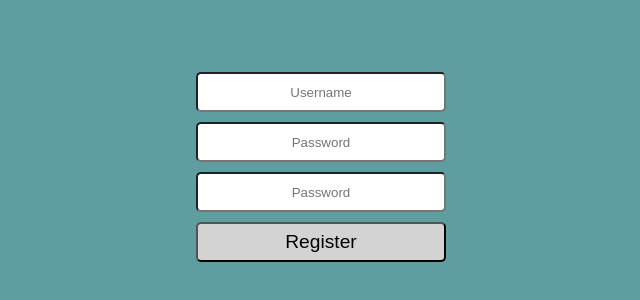
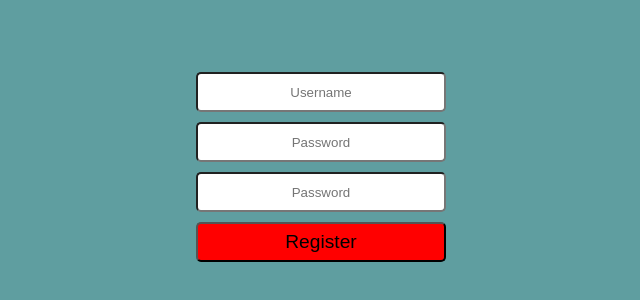
Before and after one commit to tthikida/corkboard, a React (Create React App) app: page / in a window 1280 px wide. Shown: the part 156-456 px from the top of the page, without its empty margins (319-959 px from the left). Built offline with nearby package versions, Linux system fonts and the light colour scheme; a web font is replaced by a local one.

Commit message:
form practicing done. start keeper app part 3 - final sauce

```diff
--- a/src/components/LoginForm.js
+++ b/src/components/LoginForm.js
@@ -9,9 +9,7 @@ function LoginForm(props) {
                 <Input type={"text"} placeholder={"Username"} />
                 <Input type={"password"} placeholder={"Password"} />
                 {props.isRegistered ? null : < Input type={"password"} placeholder={"Password"}/>}
-                <button type={"submit"}>
-                    <h1>{props.isRegistered ? "Login" : "Register"}</h1>
-                </button>
+                <button style={{backgroundColor: "red"}} type={"submit"}> <h1>{props.isRegistered ? "Login" : "Register"} </h1></button>
             </form>
         </div>
     );
```
